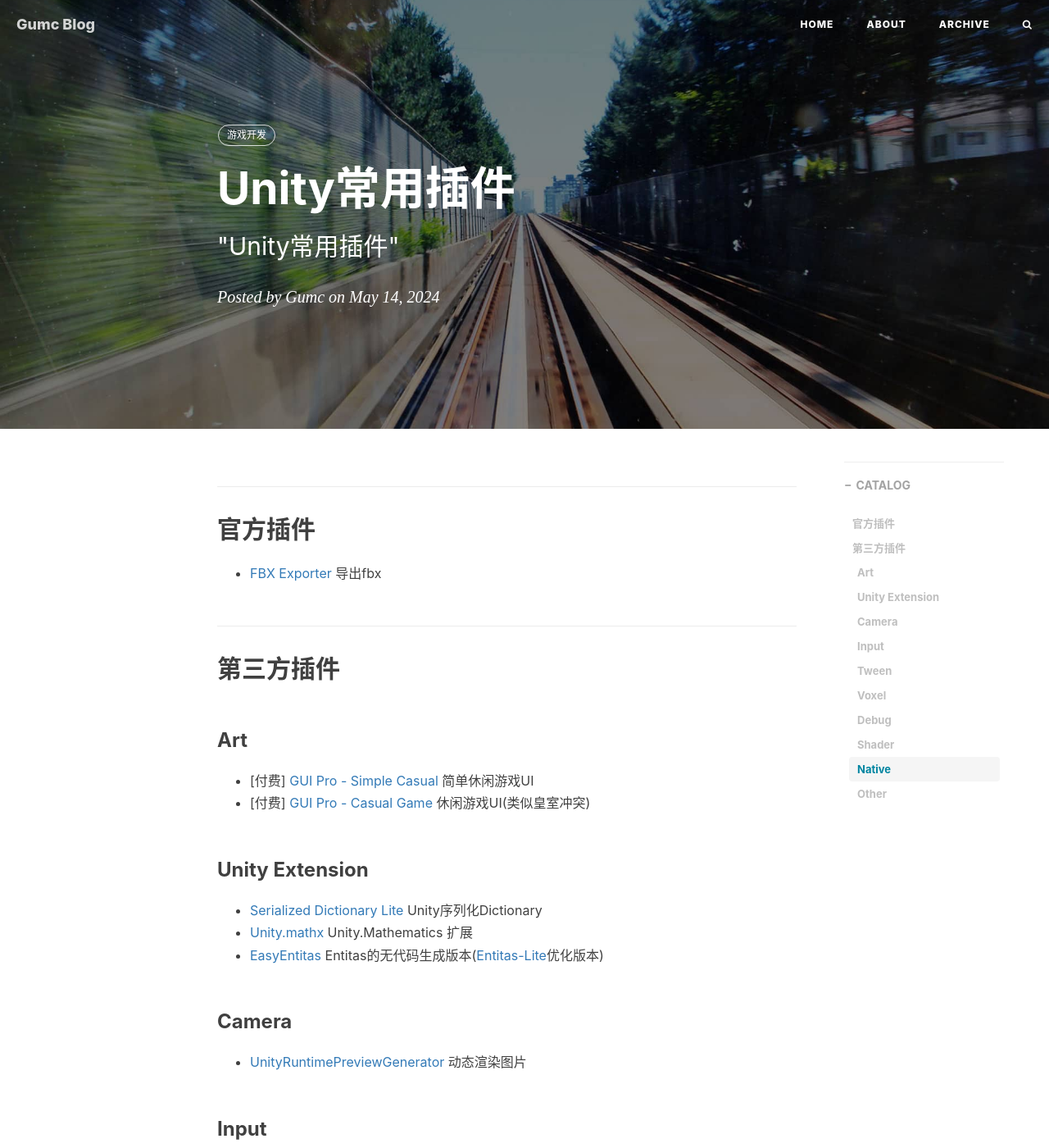
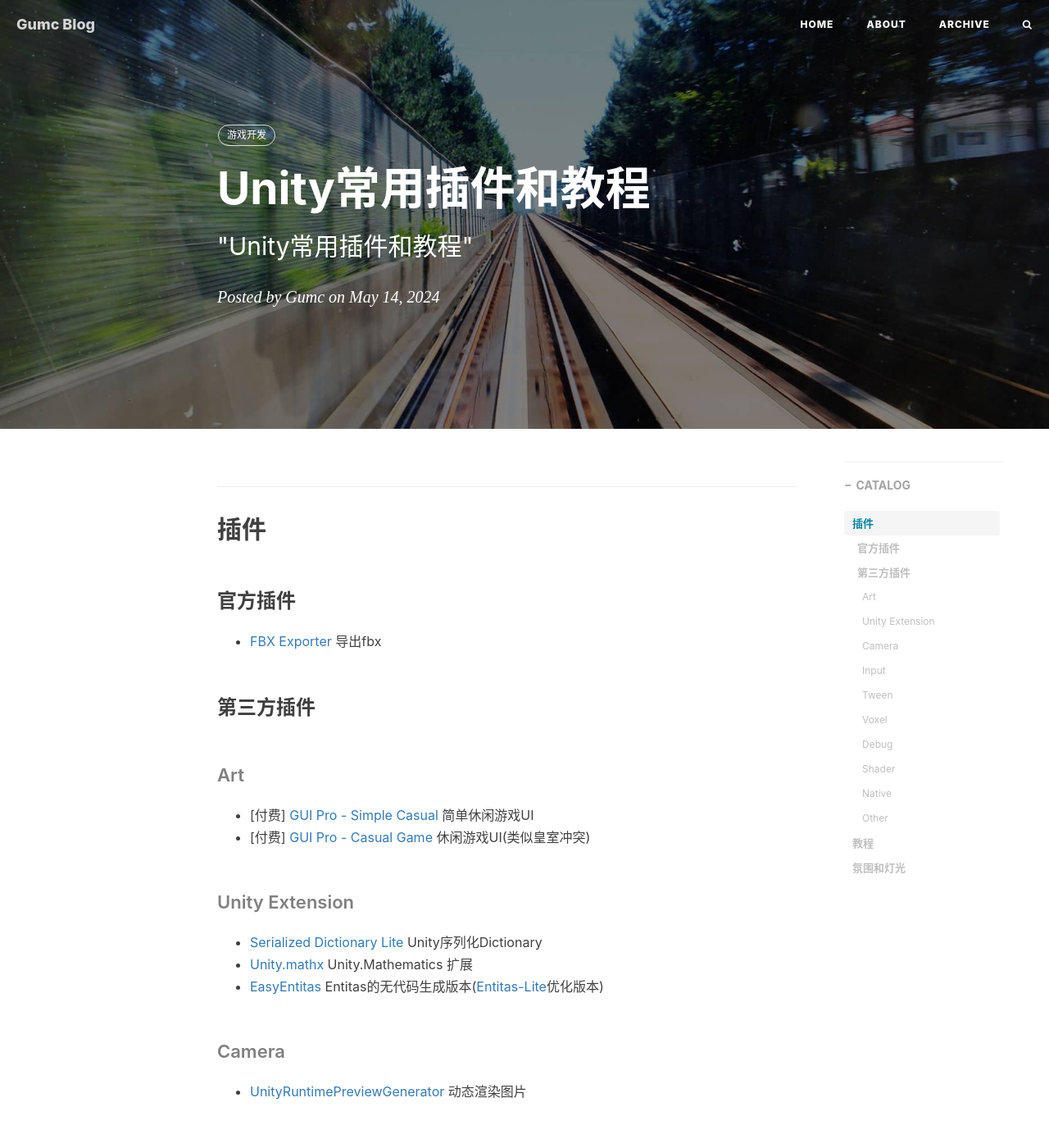
Before and after one commit to gumcstronger/gumcstronger.github.io, a Jekyll site: the page built from _posts/2024/2024-05-14-UnityPlugins.md, in a window 1280 px wide and 1400 px high. Shown: the whole window at 82% size. Built offline with Jekyll 4.4.1, drawn with Linux system fonts in a browser that asks for light colours; comment, search, counter and statistics services are not loaded; some of the changed text lies outside the part shown.

Commit message:
Update 2024-05-14-UnityPlugins.md

```diff
--- a/_posts/2024/2024-05-14-UnityPlugins.md
+++ b/_posts/2024/2024-05-14-UnityPlugins.md
@@ -1,7 +1,7 @@
 ---
 layout:     post
-title:      "Unity常用插件"
-subtitle:   " \"Unity常用插件\""
+title:      "Unity常用插件和教程"
+subtitle:   " \"Unity常用插件和教程\""
 date:       2024-05-14 12:15:00
 author:     "Gumc"
 header-img: "img/post-bg-2015.jpg"
@@ -9,51 +9,59 @@
 tags:
     - 游戏开发
 ---
-## 官方插件
+## 插件
+
+### 官方插件
 
 * [FBX Exporter](https://docs.unity3d.com/Packages/com.unity.formats.fbx@2.0/manual/exporting.html) 导出fbx
 
-## 第三方插件
+### 第三方插件
 
-### Art
+#### Art
 
 * [付费] [GUI Pro - Simple Casual](https://assetstore.unity.com/packages/2d/gui/icons/gui-pro-simple-casual-203399) 简单休闲游戏UI
 * [付费] [GUI Pro - Casual Game](https://assetstore.unity.com/packages/2d/gui/gui-pro-casual-game-176695) 休闲游戏UI(类似皇室冲突)
 
-### Unity Extension
+#### Unity Extension
 
 * [Serialized Dictionary Lite](https://assetstore.unity.com/packages/tools/utilities/serialized-dictionary-lite-110992) Unity序列化Dictionary
 * [Unity.mathx](https://github.com/ltmx/Unity.mathx) Unity.Mathematics 扩展
 * [EasyEntitas](https://github.com/sonilyan/EasyEntitas) Entitas的无代码生成版本([Entitas-Lite](https://github.com/rocwood/Entitas-Lite)优化版本)
 
-### Camera
+#### Camera
 
 * [UnityRuntimePreviewGenerator](https://github.com/yasirkula/UnityRuntimePreviewGenerator) 动态渲染图片
 
-### Input
+#### Input
 
-* [Fingers-Lite](https://assetstore.unity.com/packages/tools/input-management/fingers-lite-free-finger-touch-gestures-for-unity-64276) 输入插件([开源](https://github.com/DigitalRuby/FingersGestures))
+* [Fingers-Lite](https://assetstore.unity.com/packages/tools/input-management/fingers-lite-free-finger-touch-gestures-for-unity-64276) 输入插件([开源](https://github.com/DigitalRuby/FingersGestures)) / [付费版] [Fingers](https://assetstore.unity.com/packages/tools/input-management/fingers-touch-gestures-for-unity-41076)
 
-### Tween
+#### Tween
 
 * [UniTween](https://github.com/gmhevinci/UniFramework/blob/main/UniFramework/UniTween) UniFramework.Tween
 * [Mini Tween Free](https://assetstore.unity.com/packages/tools/animation/mini-tween-free-281591) Mini Tween 方便Editor调试看效果
 
-### Voxel
+#### Voxel
 
 * [付费] [Voxel toolkit](https://assetstore.unity.com/packages/tools/modeling/voxel-toolkit-magicavoxel-importer-247538) Vox导入插件
 
-### Debug
+#### Debug
 
 * [UnityRuntimeInspector](https://github.com/yasirkula/UnityRuntimeInspector) 节点查看
 * [UniRate](https://github.com/renanwolf/UniRate) Unity帧率管理
 
-### Shader
+#### Shader
 
-### Native
+#### Native
 
 * [付费] [Cross Platform Native Plugins](https://assetstore.unity.com/packages/tools/integration/cross-platform-native-plugins-essential-kit-mobile-ios-android-140111) Android/iOS原生平台功能
 
-### Other
+#### Other
 
 * [UnityHexGrid](https://github.com/inca/UnityHexGrid/tree/master) 六边形
+
+## 教程
+
+## 氛围和灯光
+
+* [关于后期处理您需要了解的一切](https://www.youtube.com/watch?v=yQMywArQfyY)
```
